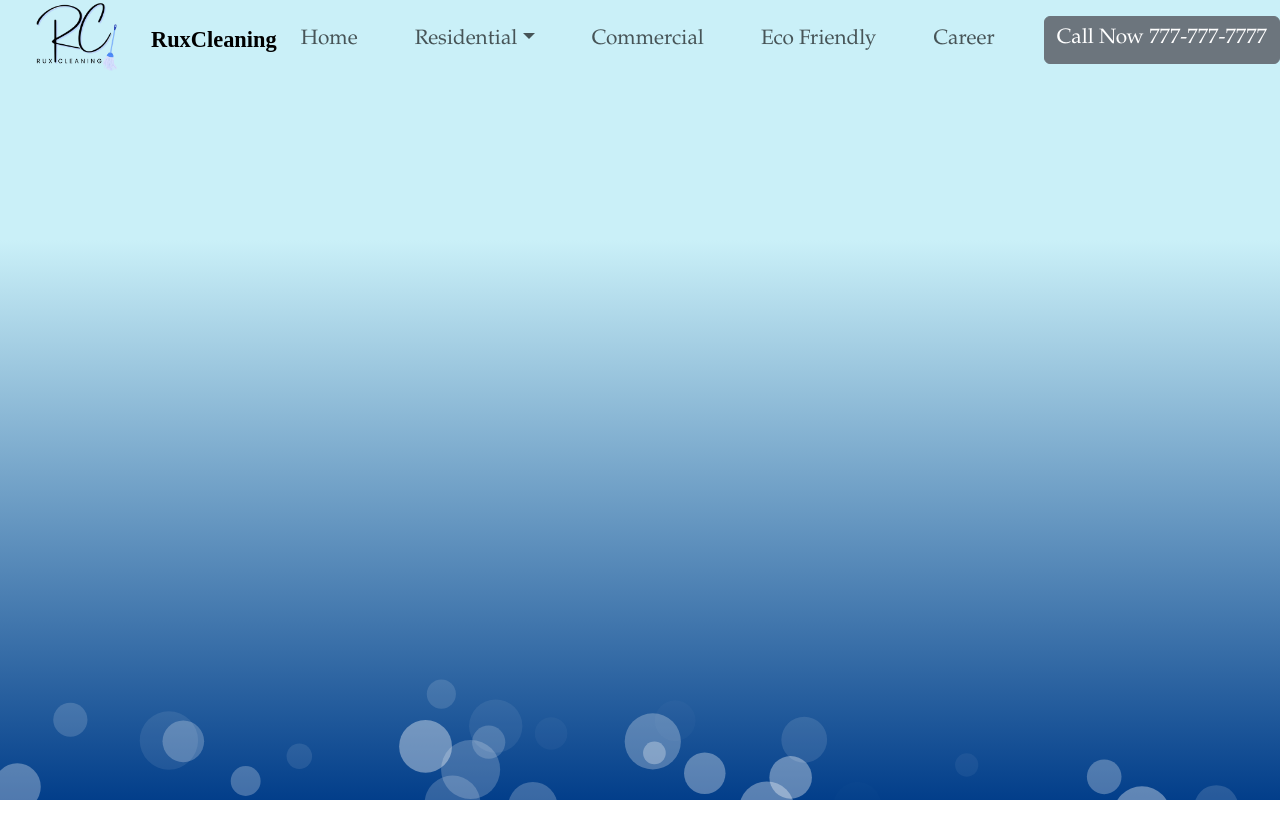
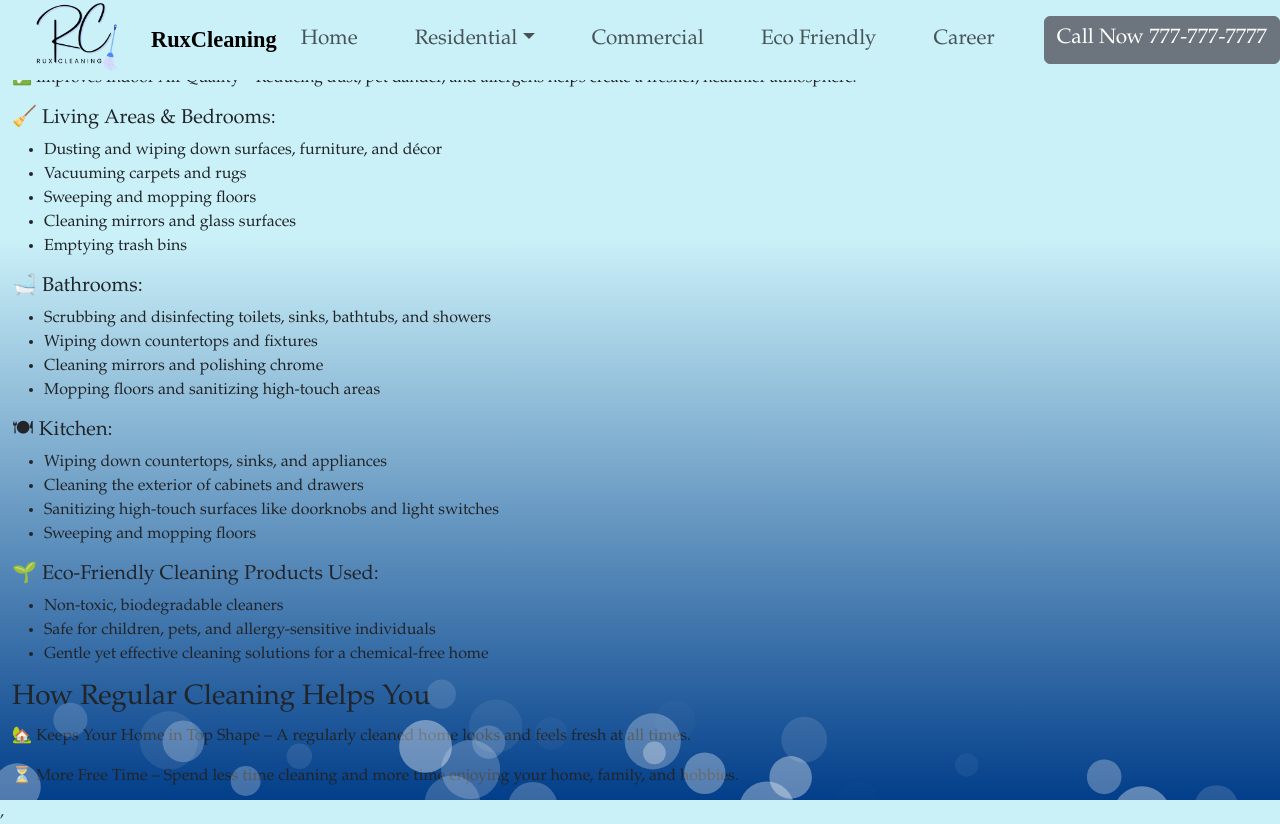
Before and after one commit to YemnyFeliz/RuxCleaning, a React (Vite) app: page /regularCleaning in a window 1280 px wide. Before the commit the page ends 800 px from the top, so only its background shows below. Built offline with nearby package versions, Linux system fonts and the light colour scheme.

Commit message:
added content to RegResidential, needs style. Minor text adjustment in Residential.

```diff
--- a/Pages/Residential/RegularCleaning.jsx
+++ b/Pages/Residential/RegularCleaning.jsx
@@ -1,9 +1,111 @@
 import React from "react";
+import { Container, Row, Col } from "react-bootstrap";
 
 function RegularCleaning() {
     return (
         <>
+            <Container fluid className="vh-100 d-flex justify-content-center align-items-center">
+                <Row>
+                    <Col md="auto">
+                        <div className="regResidential">
+                            <h2>Regular Residential Cleaning by Rux Cleaning in Bolingbrook</h2>
+                            <p>Keeping your home clean is essential for a healthy, comfortable, and stress-free living environment. </p>
+                            <p>At Rux Cleaning, we provide professional, eco-friendly regular cleaning services in Bolingbrook, ensuring your home stays fresh and spotless without the use of harsh chemicals.</p>
+                        </div>
+                        <div className="whatRegResidential">
+                            <h3>What is Regular Residential Cleaning?
+                            </h3>
+                            <p>Regular residential cleaning is a routine maintenance cleaning service designed to keep your home consistently clean and tidy. Unlike deep cleaning, which focuses on every detail, regular cleaning covers the essential areas to maintain cleanliness and prevent buildup of dirt and dust.</p>
+                        </div>
+                        <div className="whyNeedRegResidential">
+                            <h3>Why Do You Need Regular Cleaning?</h3>
+                            <p>✅ Maintains a Clean & Healthy Home – Regular cleaning helps prevent dust, allergens, and bacteria from accumulating, creating a healthier indoor environment.</p>
+                            <p>✅ Saves Time & Reduces Stress – Life is busy! Let our professional team take care of the cleaning so you can focus on what matters most.
+                            </p>
+                            <p>✅ Prevents Dirt & Grime Buildup – Regularly scheduled cleaning prevents dirt and stains from becoming harder to remove over time.</p>
+                            <p>✅ Eco-Friendly & Safe – We use non-toxic, biodegradable cleaning products, ensuring a clean home without harmful chemicals.
+                            </p>
+                            <p>✅ Improves Indoor Air Quality – Reducing dust, pet dander, and allergens helps create a fresher, healthier atmosphere.</p>
+                        </div>
+                        <div className="includedRegResidential">
+                            <h5>🧹 Living Areas & Bedrooms:</h5>
+                            <ul>
+                                <li>Dusting and wiping down surfaces, furniture, and décor</li>
+                                <li>Vacuuming carpets and rugs
+                                </li>
+                                <li>Sweeping and mopping floors</li>
+                                <li>Cleaning mirrors and glass surfaces</li>
+                                <li>Emptying trash bins
+                                </li>
+                            </ul>
+                            <h5>🛁 Bathrooms:
+                            </h5>
+                            <ul>
+                                <li>Scrubbing and disinfecting toilets, sinks, bathtubs, and showers</li>
+                                <li>Wiping down countertops and fixtures
+                                </li>
+                                <li>Cleaning mirrors and polishing chrome</li>
+                                <li>Mopping floors and sanitizing high-touch areas
+                                </li>
 
+                            </ul>
+                            <h5>🍽 Kitchen:</h5>
+                            <ul>
+                                <li>Wiping down countertops, sinks, and appliances
+                                </li>
+                                <li>Cleaning the exterior of cabinets and drawers</li>
+                                <li>Sanitizing high-touch surfaces like doorknobs and light switches</li>
+                                <li>Sweeping and mopping floors
+                                </li>
+
+                            </ul>
+                            <h5>🌱 Eco-Friendly Cleaning Products Used:</h5>
+                            <ul>
+                                <li>Non-toxic, biodegradable cleaners
+                                </li>
+                                <li>Safe for children, pets, and allergy-sensitive individuals</li>
+                                <li>Gentle yet effective cleaning solutions for a chemical-free home</li>
+
+                            </ul>
+                            <div className="howRegResidential">
+                                <h3>How Regular Cleaning Helps You
+                                </h3>
+                                <p>🏡 Keeps Your Home in Top Shape – A regularly cleaned home looks and feels
+                                    fresh at all times.
+                                </p>
+                                <p>⏳ More Free Time – Spend less time cleaning and more time enjoying your home,
+                                    family, and hobbies.
+                                </p>
+                                <p>🌿 Healthier Living Environment – Reduce allergens, bacteria, and dust to create a
+                                    cleaner, healthier home.</p>
+                                <p> Extends the Life of Your Home & Furniture – Regular dusting and cleaning
+                                    prevent wear and tear on furniture, flooring, and fixtures.</p>
+
+                            </div>
+                            <div className="whyChoseRegResidential">
+                                <h3>Why Choose Rux Cleaning for Regular Residential Cleaning?</h3>
+                                <p>✨ Reliable & Professional Service – Our team is dedicated to quality, reliability, and customer satisfaction.</p>
+                                <p>🌿 Eco-Friendly & Safe Cleaning Products – We use green-certified cleaning products for a healthier home.
+                                </p>
+                                <p>🏡 Flexible Scheduling – Choose from weekly, bi-weekly, or monthly cleaning services to fit your needs.
+                                </p>
+                                <p>📍 Locally Trusted in Bolingbrook – We take pride in serving our community with top-tier residential cleaning services.
+                                </p>
+                            </div>
+                            <div className="bookRegResidential">
+                                <h3>Book Your Cleaning Service Today!
+                                </h3>
+                                <p>Let Rux Cleaning help you maintain a clean, fresh, and healthy home in Bolingbrook with our eco-friendly residential cleaning services.
+                                </p>
+                                <p>
+                                    📞 Call Us for a Free Quote!
+                                    📍 Serving Bolingbrook & Nearby Areas
+                                </p>
+                            </div>
+                        </div>
+                    </Col>
+                </Row>
+            </Container>
 
         </>
     )
--- a/Pages/ResidentialMain.jsx
+++ b/Pages/ResidentialMain.jsx
@@ -7,14 +7,15 @@ function ResidentialMain() {
             <Row>
                 <Col md="auto">
                     <div className="genResidential">
-                <h2> Residential cleaning in general </h2>
+                        <h2>Residential cleaning in general</h2>
+                        <h3> Residential cleaning in general </h3>
                         <div className="whyResidential">
-                    <h3> Why You Need Residential Cleaning Services </h3>
+                            <h4> Why You Need Residential Cleaning Services </h4>
                             <p> At Rux Cleaning, we understand that a clean home is a happy home. Residential cleaning is essential for maintaining a healthy, comfortable, and welcoming environment in your home. </p>
                             <p> Whether you're busy with work, family, or just need a break, our professional cleaning services give you back your time and peace of mind, knowing your home is in good hands.</p>
                         </div>
                         <div className="howResidential">
-                    <h3> How Residential Cleaning Helps You </h3>
+                            <h4> How Residential Cleaning Helps You </h4>
                             <ul>
                                 <li>Saves Time and Effort – Skip the hassle of scrubbing and dusting! Let our team handle everything so you can focus on what matters most.
                                 </li>
@@ -26,8 +27,8 @@ function ResidentialMain() {
                             </ul>
                         </div>
                         <div className="includedResidential">
-                    <h3>What Does Residential Cleaning with Rux Cleaning Include?
-</h3>
+                            <h4>What Does Residential Cleaning with Rux Cleaning Include?
+                            </h4>
                             <p>🏡 General House Cleaning: Dusting, vacuuming, and sanitizing all living areas, bedrooms, and common spaces.</p>
                             <p>🍽 Kitchen Cleaning: Cleaning countertops, sinks, appliances (inside and out), and sweeping/mopping floors.</p>
                             <p>🛁 Bathroom Cleaning: Disinfecting toilets, tubs, showers, sinks, and wiping down mirrors and countertops.</p>
@@ -39,7 +40,7 @@ function ResidentialMain() {
 
                         </div>
                         <div className="surroundingAreas">
-                    <h3>Serving Bolingbrook and Surrounding Areas</h3>
+                            <h4>Serving Bolingbrook and Surrounding Areas</h4>
                             <p>Rux Cleaning is proud to serve the Bolingbrook community with reliable, professional cleaning services that prioritize your satisfaction and well-being.</p>
                             <p>📞 Contact us today for a free estimate and experience a cleaner, healthier home!</p>
                         </div>
```
Lines whose indentation alone changed are shown as unchanged.
